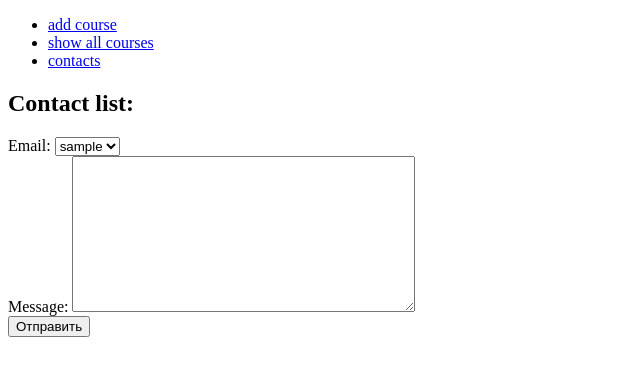
After one commit to zrishat/learnLanguage, a Django app: page /contacts/ in a window 1280 px wide. The commit adds this page. Shown: the top 376 px of the page, without its empty margins (0-640 px from the left). Run offline with Django 3.2, Linux system fonts and the light colour scheme; tables that the repository leaves empty hold one stand-in row (values such as "Sample post"); parts of the project's set-up code (start-up, migrations or seed data) failed here and were passed over.

Commit message:
Add celery workers

```diff
--- a/english/__init__.py
+++ b/english/__init__.py
@@ -0,0 +1,3 @@
+from .celery import app as celery_app
+
+__all__ = ('celery_app',)
--- /dev/null
+++ b/english/forms.py
@@ -0,0 +1,9 @@
+from django import forms
+
+from english.models import MyUser
+
+
+class ContactForm(forms.Form):
+    CHOICES = MyUser.objects.all().values_list("email", "username")
+    email = forms.EmailField(widget=forms.Select(attrs={'class': 'form-control'}, choices=CHOICES))
+    message = forms.CharField(widget=forms.Textarea(attrs={'class': 'form-control'}))
--- a/english/templates/course/base.html
+++ b/english/templates/course/base.html
@@ -14,6 +14,9 @@
             <li>
                 <a href="{% url 'homepage' %}">show all courses</a>
             </li>
+            <li>
+                <a href="{% url 'contacts' %}">contacts</a>
+            </li>
         </ul>
     </div>
 
--- /dev/null
+++ b/english/templates/course/contacts_list.html
@@ -0,0 +1,16 @@
+{% extends 'course/base.html' %}
+
+{% block container %}
+    <h2>Contact list:</h2>
+
+    <form method="post" class="form-control">
+    {% csrf_token %}
+    {% for field in form %}
+        <div class="fieldWrapper">
+            {{ field.errors }}
+            {{ field.label_tag }} {{ field }}
+        </div>
+    {% endfor %}
+    <button type="submit" value="Send message">Отправить</button>
+    </form>
+{% endblock %}
--- a/english/views.py
+++ b/english/views.py
@@ -1,8 +1,9 @@
-from django.shortcuts import render, get_object_or_404
+from .tasks import send_mail_task
 from django.urls import reverse_lazy
-from django.views.generic import ListView, DetailView, CreateView, DeleteView, UpdateView
+from django.views.generic import ListView, DetailView, CreateView, DeleteView, UpdateView, FormView
 
-from english.models import Course
+from english.forms import ContactForm
+from english.models import Course, MyUser
 
 
 class PageTitleMixin:
@@ -21,6 +22,30 @@ class CourseListView(PageTitleMixin, ListView):
 
     def get_queryset(self):
         return super().get_queryset().select_related('course_author__user')
+
+
+class ContactView(PageTitleMixin, ListView, FormView):
+    model = MyUser
+    page_title = 'Contacts List'
+    template_name = 'course/contacts_list.html'
+    fields = '__all__'
+    form_class = ContactForm
+    success_url = '/'
+
+    def form_valid(self, form):
+        subject = 'Test message from test website'
+        text = form.cleaned_data['message']
+        email = form.cleaned_data['email']
+        task = send_mail_task.delay(subject, text, email)
+        print('Task.id: ', task.id)
+
+        # Check if the form is valid:
+        if form.is_valid():
+            print("valid!")
+        else:
+            print("not valid!")
+
+        return super().form_valid(form)
 
 
 class CourseDetailView(PageTitleMixin, DetailView):
--- a/learnLanguage/settings.py
+++ b/learnLanguage/settings.py
@@ -134,3 +134,6 @@ INTERNAL_IPS = [
     "127.0.0.1",
     "localhost",
 ]
+
+CELERY_BROKER_URL = 'amqp://localhost:5672'
+CELERY_RESULT_BACKEND = 'rpc://'
--- a/learnLanguage/urls.py
+++ b/learnLanguage/urls.py
@@ -29,6 +29,7 @@ urlpatterns = [
 
     path('courses/', english.CourseListView.as_view()),
     path('admin/', admin.site.urls),
+    path('contacts/', english.ContactView.as_view(), name='contacts')
 ]
 
 if settings.DEBUG:
```
Also changed, not shown: english/celery.py (added, +15 -0 lines), english/tasks.py (added, +16 -0 lines), requirements.txt (+12 -0 lines).
